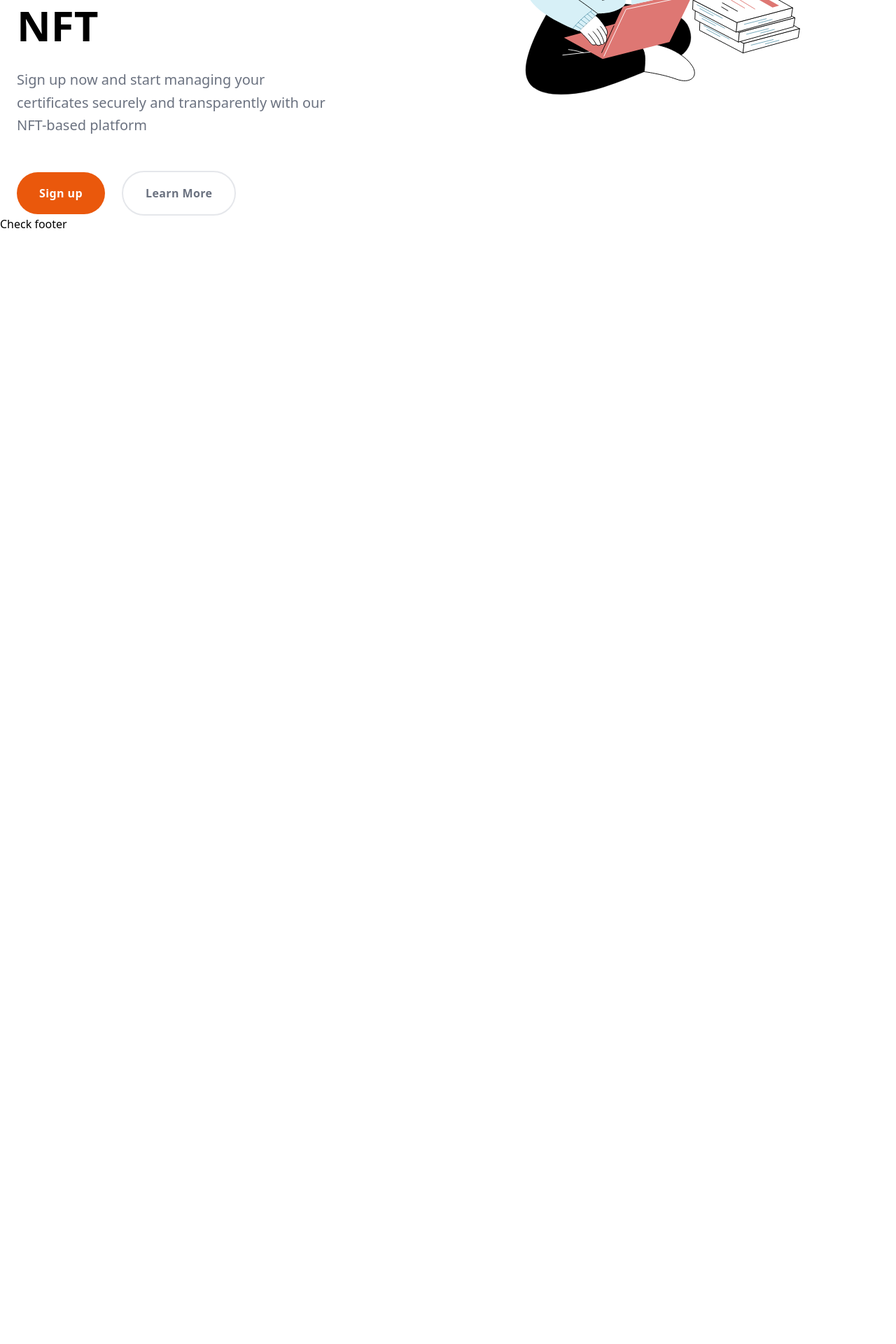
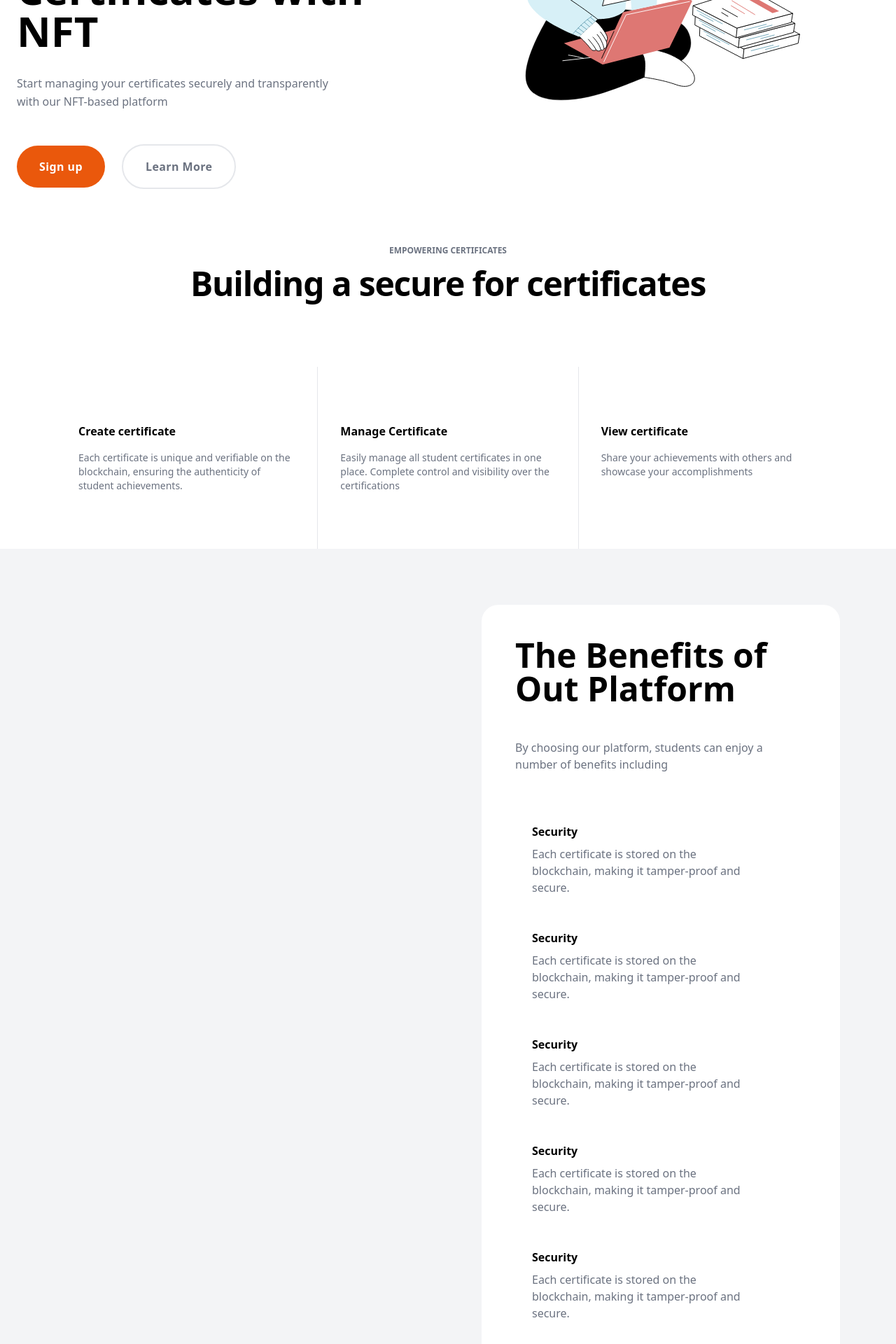
Before and after one commit to Deverss/DiplomaManagement, a Nuxt app: page / in a window 1280 px wide. Shown: the part 358-2278 px from the top of the page at 70% size. Before the commit the page ends 800 px from the top, so only its background shows below. Built offline with nearby package versions, Linux system fonts and the light colour scheme; what tw-elements would draw is missing.

Commit message:
Still build landing page

```diff
--- a/components/Footer.vue
+++ b/components/Footer.vue
@@ -1,5 +1,13 @@
 <template>
-<h1>Check footer</h1>
+    <div class="" id="footer">
+        <div class="" id="footer-body">
+            <div class="w-full max-w-screen-xl my-0 mx-auto py-20 px-0" id="footer-center">
+                <div class="" id="footer-col1">
+
+                </div>
+            </div>
+        </div>
+    </div>
 </template>
 
 <script>
--- a/components/Navbar.vue
+++ b/components/Navbar.vue
@@ -4,9 +4,8 @@
         <div class="w-1/3 flex items-center">
           <img src="https://www.google.com/images/branding/googlelogo/2x/googlelogo_dark_color_272x92dp.png" class="h-8 mr-4" alt="Logo">
         </div>
-        <div class="w-/3 flex items-center">
+        <div class="w-2/3 flex items-center">
           <nuxt-link class="text-neutral-500 text-lg font-medium mr-4" to="/">Home</nuxt-link>
-
 
           <div class="relative">
             <button class="text-neutral-500 text-lg font-medium mr-4" @mouseover="toggleDropdown" @mouseleave="toggleDropdown" @click="toggleDropdown" to="/certificates">Certificates</button>
@@ -28,8 +27,8 @@
           <nuxt-link class="text-neutral-500 text-lg font-medium mr-4" to="/privacy-policy">Privacy Policy</nuxt-link>
         </div>
         <div class="w-1/3 flex items-center justify-end">
-          <nuxt-link class="text-neutral-500 text-lg font-medium mr-4" to="/login">Login</nuxt-link>
-          <nuxt-link class="text-neutral-500 text-lg font-medium mr-4" to="/sign-up">Sign Up</nuxt-link>
+          <nuxt-link class="text-neutral-500 text-lg font-medium mr-4" to="/sign-up">Login</nuxt-link>
+          <nuxt-link class="flex justify-start items-center py-4 px-8 font-bold tracking-wide leading-7 rounded-full text-gray-500 border-2" to="/sign-up">Sign Up</nuxt-link>
         </div>
       </div>
     </nav>
--- a/pages/Login.vue
+++ b/pages/Login.vue
@@ -0,0 +1,44 @@
+<template>
+    <div class="flex flex-col" id="outer">
+        <div class="" id="outer-inner">
+            <div class="" id="login">
+                <div class="relative flex grow p-x-36 p-y-16 " id="login-col-1">
+                    <div class="absolute top-20 right-20 left-20 text-left text-sm font-bold" id="login-head">
+                    Don't have an account?
+                        <nuxt-link class="ml-1.5 text-orange-500 transition" to="/sign-up">Sign up now</nuxt-link>
+                    </div>
+                    <div class="m-auto w-96" id="login-wrap">
+                        <div class="" id="entry">
+                            <div class="mb-8 pb-8 border-b" id="entry-top">
+                                <h3 class="mb-8 text text-4xl font-bold">Welcome back</h3>
+                                <p class="text-gray-500" id="">Continue with Google or enter your details.</p>
+                            </div>
+                            <div class="" id="entry-form">
+                                <div class="" id="entry-tabs">
+                                    <div class="" id="nav">
+                                        <button class="" id="">Email</button>
+                                        <button class="" id="">Mobile</button>
+                                    </div>
+                                    <div class="" id="entry-container">
+                                        <div class="" id="entry-item"></div>
+                                    </div>
+                                    <div class="" id="field-view"></div>
+                                    <div class="" id="entry-foot"></div>
+                                </div>
+                            </div>
+                            <div class="" id="entry-wrap"></div>
+                        </div>
+                    </div>
+                </div>
+
+                <div class="" id="login-col-2">
+
+                </div>
+            </div>
+        </div>
+    </div>
+</template>
+export default {
+    name: 'LoginPage',
+  }
+  </script>
--- a/pages/index.vue
+++ b/pages/index.vue
@@ -7,7 +7,7 @@
   <div class="flex">
     <div class="pt-24 pr-8 w-1/2">
       <h1 class="text-6xl font-bold font-display">Securely Manage and Verify Your Certificates with NFT</h1>
-      <p class="pt-8 max-w-md text-xl leading-relaxed text-gray-500">Sign up now and start managing your certificates securely and transparently with our NFT-based platform</p>
+      <p class="pt-8 max-w-md text-base leading-relaxed text-gray-500">Start managing your certificates securely and transparently with our NFT-based platform</p>
       <div class="flex items-center pt-12 space-x-6">
         <button class="flex justify-center items-center py-4 px-8 font-bold tracking-wide leading-7 text-white bg-orange-600 rounded-full">Sign up</button>
         <button class="flex justify-start items-center py-4 px-8 font-bold tracking-wide leading-7 rounded-full text-gray-500 border-2">Learn More</button>
@@ -19,6 +19,85 @@
   </div>
 </div>
 <!-- HeroSection -->
+<!-- FeatureSection -->
+<div class="" id="">
+  <div class="w-full max-w-screen-xl mx-auto my-0 px-20 py-0" id="feature-center">
+    <div class="max-w-3xl mx-auto my-20 text-center" id="head">
+      <p class="text-xs font-bold text-gray-500" id="">EMPOWERING CERTIFICATES</p>
+      <h2 class="text-5xl leading-relaxed tracking-tight mb-5 font-bold min-w-375">Building a secure for certificates</h2>
+    </div>
+    <div class="flex flex-wrap text-left " id="feature-column">
+      <div class="w-full md:w-1/3 p-3 py-20 px-8">
+        <h4 class="mb-4 font-semibold text-base" id="">Create certificate</h4>
+        <p class="text-sm text-gray-500" id="">Each certificate is unique and verifiable on the blockchain, ensuring the authenticity of student achievements.</p>
+      </div>
+      <div class="w-full md:w-1/3 p-3 border-r border-l py-20 px-8">
+        <h4 class="mb-4 font-semibold text-base">Manage Certificate</h4>
+        <p class="text-sm text-gray-500" id="">Easily manage all student certificates in one place. Complete control and visibility over the certifications</p>
+      </div>
+      <div class="w-full md:w-1/3 p-3 py-20 px-8">
+        <h4 class="mb-4 font-semibold text-base">View certificate</h4>
+        <p class="text-sm text-gray-500" id="">Share your achievements with others and showcase your accomplishments</p>
+      </div>
+    </div>
+  </div>
+</div>
+<!-- FeatureSection -->
+<!-- Benefit section -->
+<div class="">
+  <div class="relative bg-gray-100 w-full mx-0 my-auto px-20 py-20" id="benefit-section">
+    <div class="" id="benefit-image">
+
+    </div>
+    <div class="relative z-10 max-w-lg ml-auto p-12 bg-white rounded-3xl" id="benefit-wrapper">
+      <h2 class="mb-12 text-5xl font-bold">The Benefits of Out Platform</h2>
+      <p class="mb-12 text-gray-500">By choosing our platform, students can enjoy a number of benefits including</p>
+      <div class="" id="benefit-list">
+        <div class="flex p-6 rounded-xl cursor-pointer hover:border" id="benefit-item1">
+          <div class="" id="benefit-icon1"></div>
+          <div class="grow" id="benefit-details">
+            <h5 class="mb-2 font-bold">Security</h5>
+            <p class="max-w-xs text-base text-gray-500">Each certificate is stored on the blockchain, making it tamper-proof and secure.</p>
+          </div>
+        </div>
+
+        <div class="flex p-6 rounded-xl cursor-pointer hover:border" id="benefit-item1">
+          <div class="" id="benefit-icon1"></div>
+          <div class="grow" id="benefit-details">
+            <h5 class="mb-2 font-bold">Security</h5>
+            <p class="max-w-xs text-base text-gray-500">Each certificate is stored on the blockchain, making it tamper-proof and secure.</p>
+          </div>
+        </div>
+
+        <div class="flex p-6 rounded-xl cursor-pointer hover:border" id="benefit-item1">
+          <div class="" id="benefit-icon1"></div>
+          <div class="grow" id="benefit-details">
+            <h5 class="mb-2 font-bold">Security</h5>
+            <p class="max-w-xs text-base text-gray-500">Each certificate is stored on the blockchain, making it tamper-proof and secure.</p>
+          </div>
+        </div>
+
+        <div class="flex p-6 rounded-xl cursor-pointer hover:border" id="benefit-item1">
+          <div class="" id="benefit-icon1"></div>
+          <div class="grow" id="benefit-details">
+            <h5 class="mb-2 font-bold">Security</h5>
+            <p class="max-w-xs text-base text-gray-500">Each certificate is stored on the blockchain, making it tamper-proof and secure.</p>
+          </div>
+        </div>
+
+        <div class="flex p-6 rounded-xl cursor-pointer hover:border" id="benefit-item1">
+          <div class="" id="benefit-icon1"></div>
+          <div class="grow" id="benefit-details">
+            <h5 class="mb-2 font-bold">Security</h5>
+            <p class="max-w-xs text-base text-gray-500">Each certificate is stored on the blockchain, making it tamper-proof and secure.</p>
+          </div>
+        </div>
+      </div>
+    </div>
+  </div>
+</div>
+<!-- Benefit section -->
+
 <Footer />
 </div>
 </template>
```
